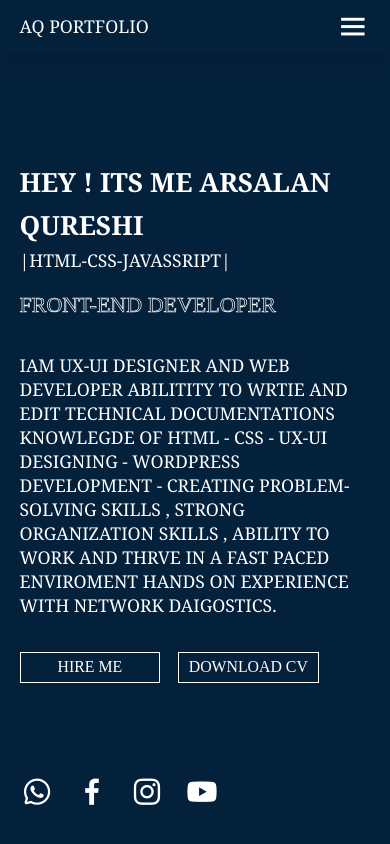
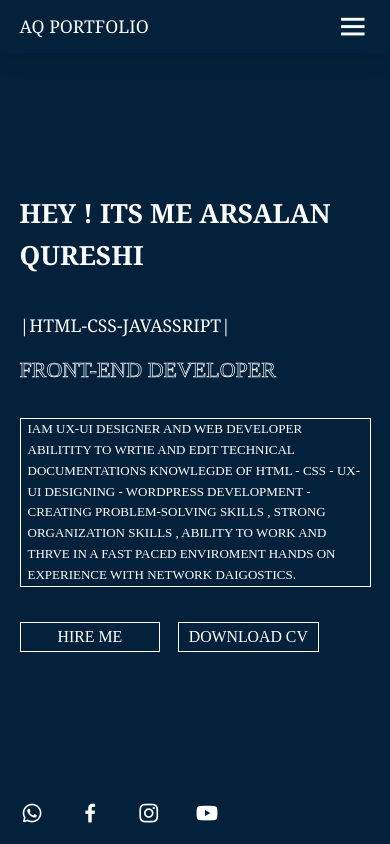
Before and after one commit to Arxfamism/arxi, a plain HTML site: page index.html in a window 390 px wide. Shown: the top 844 px of the page. Drawn offline with nearby package versions, Linux system fonts and the light colour scheme; files that its build step writes are made by us from their sources.

Commit message:
Update style.css

```diff
--- a/css/style.css
+++ b/css/style.css
@@ -958,7 +958,7 @@ color:rgb(180, 158, 158);
       line-height: 1.6;
     }
     .home-container{
-
+      padding-top: 4rem;
       font-size: 2rem;
       font-family: Georgia, 'Times New Roman', Times, serif;
       line-height: 1.6;
@@ -977,9 +977,20 @@ color:rgb(180, 158, 158);
       -webkit-text-stroke: .7px rgb(255, 255, 255);
     }
     .home-content p{
-      font-family: Georgia, 'Times New Roman', Times, serif;
-     font-size: 2rem;
-     font-weight: 200;
+
+     padding: 0 2%;
+      text-transform: uppercase;
+      text-align: left;
+      align-items: left;
+      border: .1rem solid var(--main-color);
+      border-radius: 0rem;
+
+      font-family:  'Times New Roman', Times, serif;
+
+      font-size: small;
+
+      line-height: 1.6;
+
     }
     .btn-box{
       position: relative;
@@ -999,7 +1010,7 @@ color:rgb(180, 158, 158);
       border: .1rem solid var(--main-color);
       border-radius: 0rem;
       font-size: 1.8rem;
-      font-weight: 300;
+      font-weight: 200;
       letter-spacing:-0rem;
       color: white;
       z-index: 1;
@@ -1050,7 +1061,7 @@ color:rgb(180, 158, 158);
     .home-sci{
 
       position: absolute;
-      bottom: 4rem;
+      bottom: 2rem;
       width: 200px;
       display: inline flex;
       justify-content: space-between;
@@ -1061,13 +1072,13 @@ color:rgb(180, 158, 158);
       position: relative;
       display: inline-flex;
       justify-content: center;
-      align-items: left;
-      width: 35px;
-      height: 35px;
+      align-items: center;
+      width: 25px;
+      height: 25px;
       background: transparent;
       border: .3rem var(--main-color);
       border-radius: 50%;
-      font-size: 35px;
+      font-size: 25px;
       color:rgb(255, 255, 255);
       z-index: 1;
       overflow: hidden;
```
